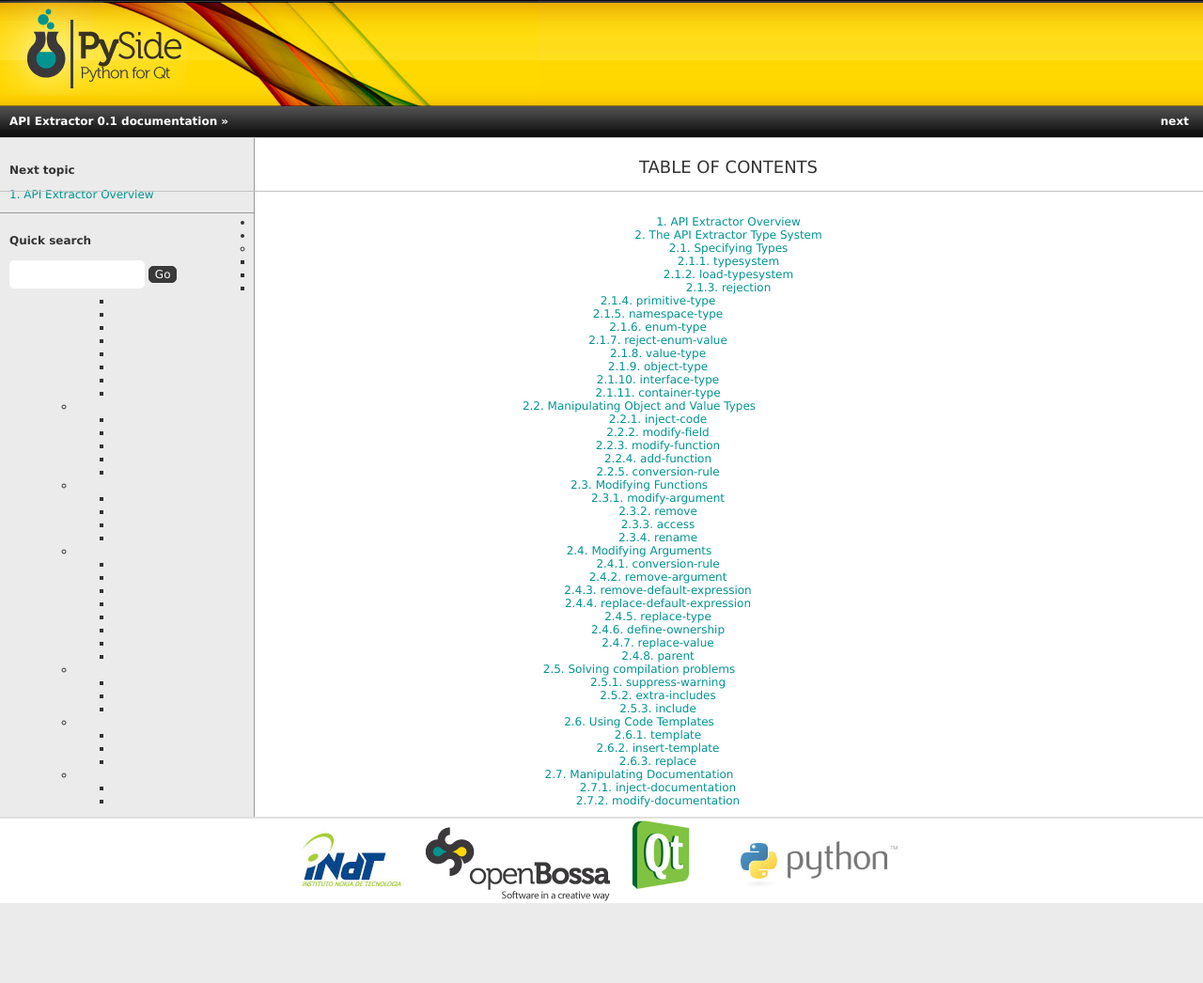
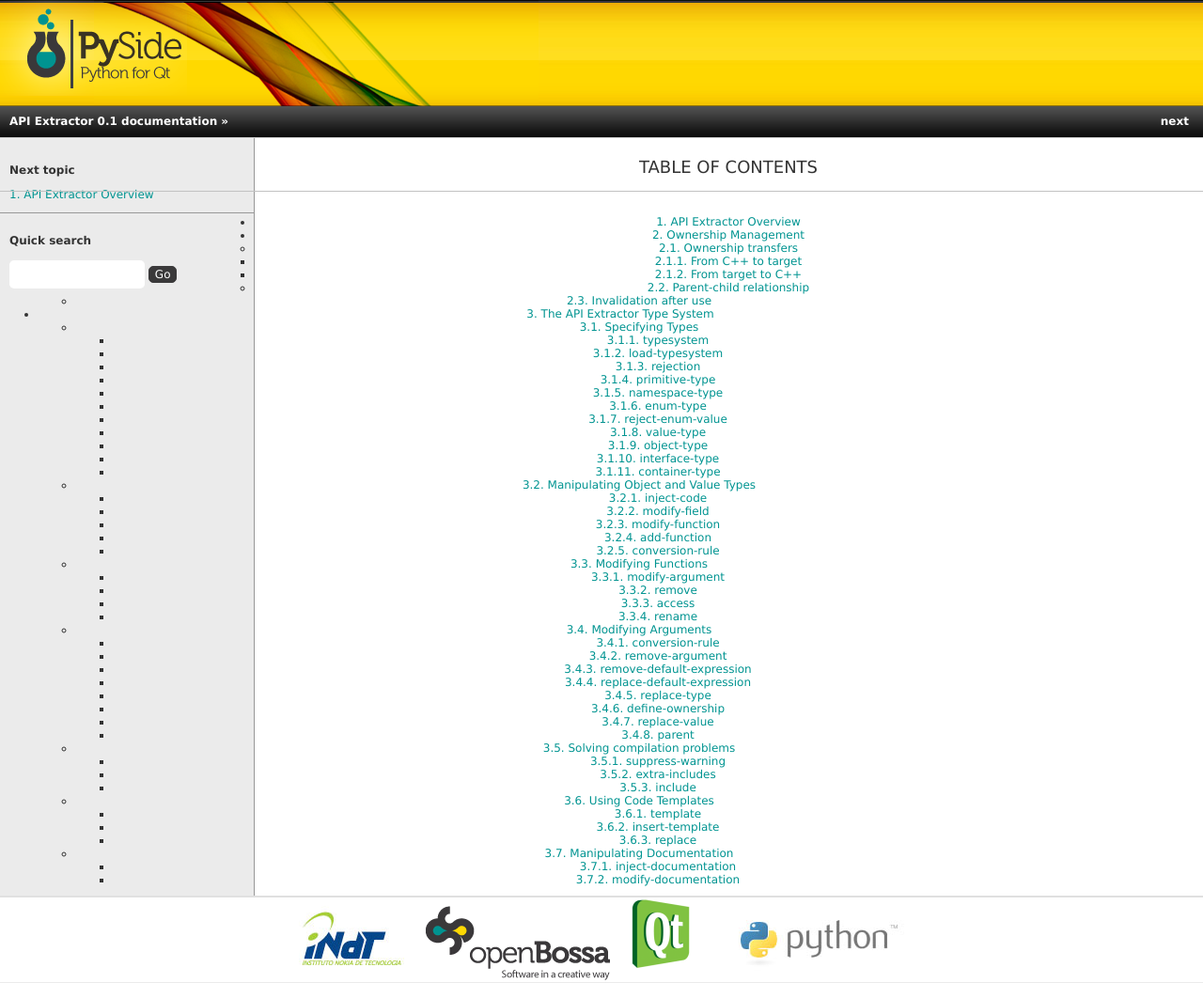
Before and after one commit to pyside/pyside2-setup, a Sphinx documentation site: the page built from doc/contents.rst, in a window 1280 px wide. Shown: the whole page at 94% size. Built offline with Sphinx 7.4.7, drawn with Linux system fonts in a browser that asks for light colours; before the commit the page ends 962 px from its top, so only the background shows below that; part of the change alters nothing that is shown.

Commit message:
Initial version of ownership documentation
Reviewed by Marcelo Lira <marcelo.lira@openbossa.org>

```diff
--- a/doc/contents.rst
+++ b/doc/contents.rst
@@ -5,4 +5,5 @@ Table of contents
     :maxdepth: 3
 
     overview.rst
+    ownership.rst
     typesystem.rst
--- /dev/null
+++ b/doc/ownership.rst
@@ -0,0 +1,85 @@
+Ownership Management
+********************
+
+Among the various types of instances interactions, sometimes an object
+may be *owned* by another object, so that the owner is responsible for
+destroying the owned object, like in Qt's object system [#]_.
+This kind of relationship has a big role on interfacing with the target language, like
+with Python's reference counting.
+
+
+Ownership transfers
+-------------------
+
+From C++ to target
+^^^^^^^^^^^^^^^^^^
+
+    When an object that is currently owned by C++ has its ownership transfered
+    back to the target language, the binding can know for sure when the object will be deleted and
+    tie the C++ instance existence to the wrapper, calling the C++ destructor normally when the
+    wrapper is deleted.
+
+    .. code-block:: xml
+
+        <modify-argument index="1">
+            <define-ownership class="target" owner="target" />
+        </modify-argument>
+
+
+From target to C++
+^^^^^^^^^^^^^^^^^^
+
+    In the opposite direction,when an object ownership is transfered from the target language
+    to C++, the native code takes full control of the object life and you don't
+    know when that object will be deleted, rendering the wrapper object invalid,
+    unless you're wrapping an object with a virtual destructor,
+    so you can override it and be notified of its destruction.
+
+    By default it's safer to just render the wrapper
+    object invalid and raise some error if the user tries to access
+    one of this objects members or pass it as argument to some function, to avoid unpleasant segfaults.
+    Also you should avoid calling the C++ destructor when deleting the wrapper.
+
+    .. code-block:: xml
+
+        <modify-argument index="1">
+            <define-ownership class="target" owner="c++" />
+        </modify-argument>
+
+
+Parent-child relationship
+-------------------------
+
+One special type of relationship is the parent-child. When an object is called
+the parent of another object (the child), the former is in charge of deleting its
+child when deleted and the target language can trust that the child will be alive
+as long as the parent is, unless some other method can take the C++ ownership away from the parent.
+
+One of the main uses of this scheme is Qt's object system, with ownership among QObject-derived
+classes, creating "trees" of instances.
+
+    .. code-block:: xml
+
+        <modify-argument index="this">
+            <parent index="1" action="add">
+        </modify-argument>
+
+In this example, the instance with the method that is being invoked (indicated by 'index="this"' on
+modify-argument) will be marked as a child
+of the first argument using the `parent` tag. To remove ownership, just use "remove" in the action attribute. **Removing
+parentship also transfers the ownership back to python.**
+
+Invalidation after use
+----------------------
+
+Sometimes an object is created as a virtual method call argument and destroyed after the
+call returned. In this case, you should use the ``invalidate-after-use`` attribute in the
+``modify-argument`` tag to mark the wrapper as invalid right after the virtual method returns.
+
+    .. code-block:: xml
+
+        <modify-argument index="2" invalidate-after-use="yes"/>
+
+In this example the second argument will be invalidated after this method call.
+
+.. [#] See *Object Trees and Object Ownership* http://doc.trolltech.com/4.5/objecttrees.html
```
